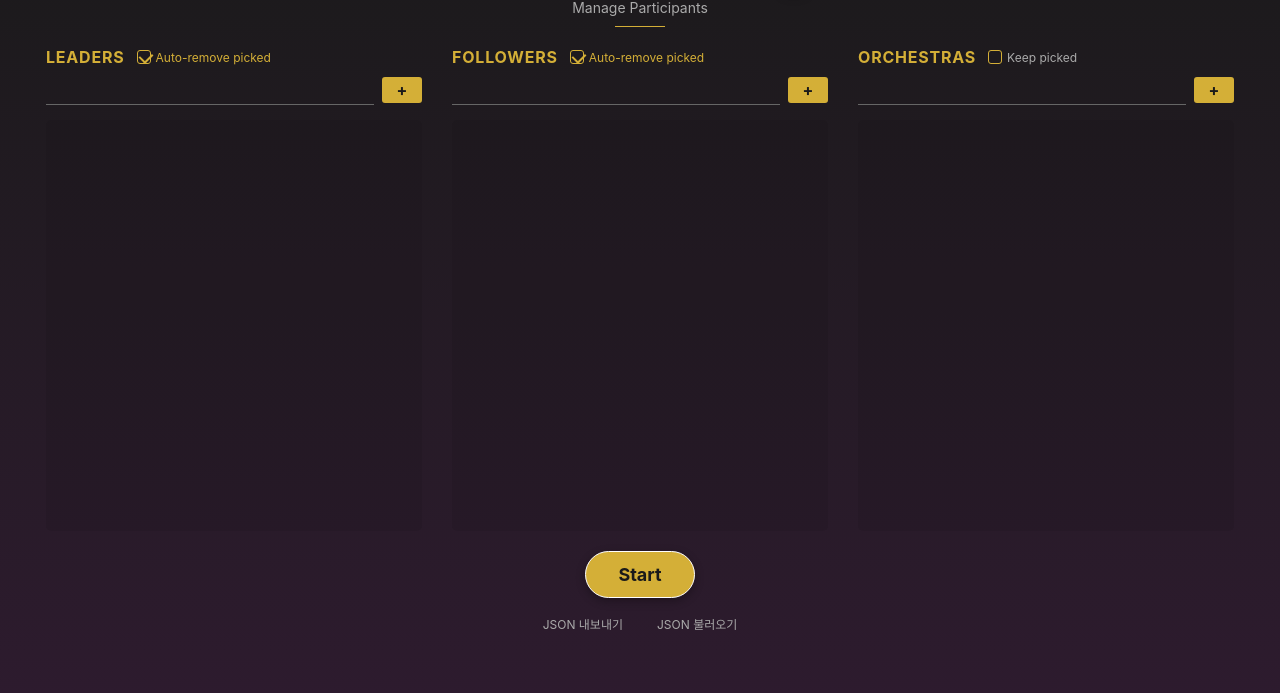
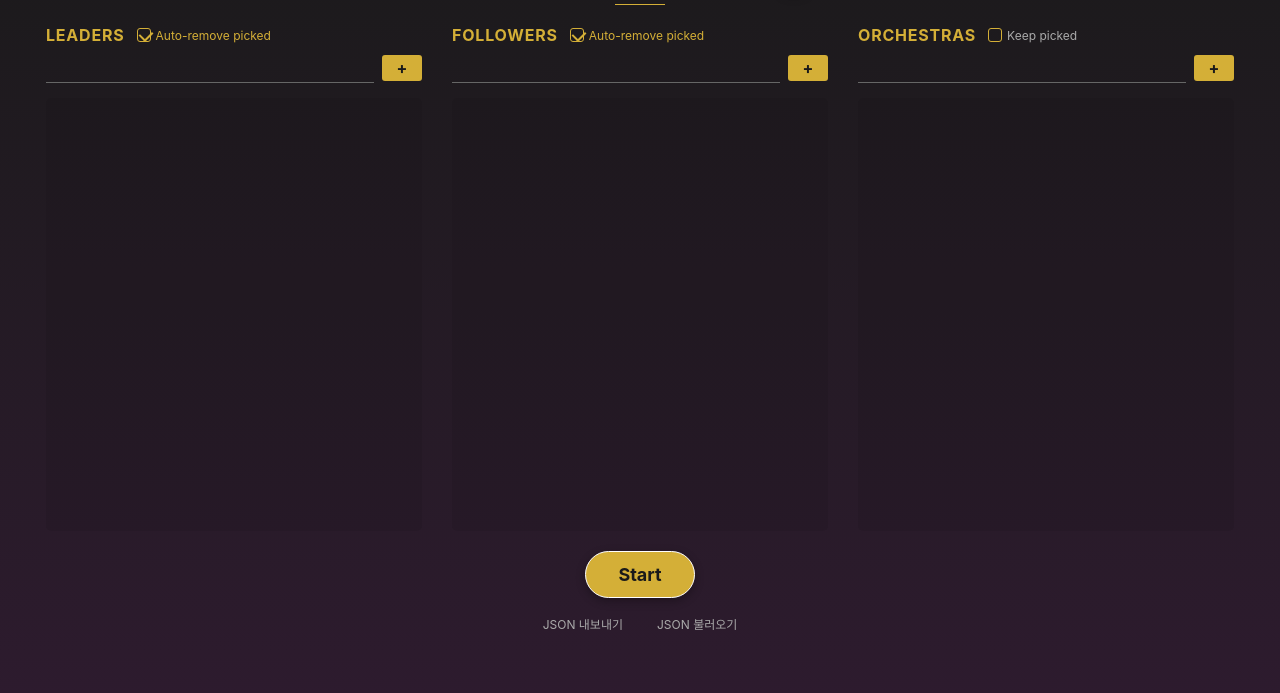
Before and after one commit to myeongheum/un-poco-ruleta, a plain HTML site: page index.html in a window 1280 px wide. Shown: the part 107-800 px from the top of the page. Drawn offline with Linux system fonts and the light colour scheme.

Commit message:
chore: 헤더 부제 Manage Participants 제거
- 헤더의 .app__subtitle 요소 삭제
- 사용처 사라진 .app__subtitle CSS 블록 정리

```diff
--- a/index.html
+++ b/index.html
@@ -15,7 +15,6 @@
         <div class="app__viewport">
             <header class="app__header">
                 <h1 class="app__title">Un Poco de Tango</h1>
-                <p class="app__subtitle">Manage Participants</p>
                 <hr class="app__separator">
             </header>
 
--- a/styles/main.css
+++ b/styles/main.css
@@ -28,12 +28,6 @@
     color: var(--color-gold);
     text-shadow: var(--shadow-title);
     letter-spacing: 0.02em;
-}
-
-.app__subtitle {
-    margin: 5px 0 10px;
-    font-size: 0.875rem;
-    color: var(--color-text-secondary);
 }
 
 .app__separator {
```
